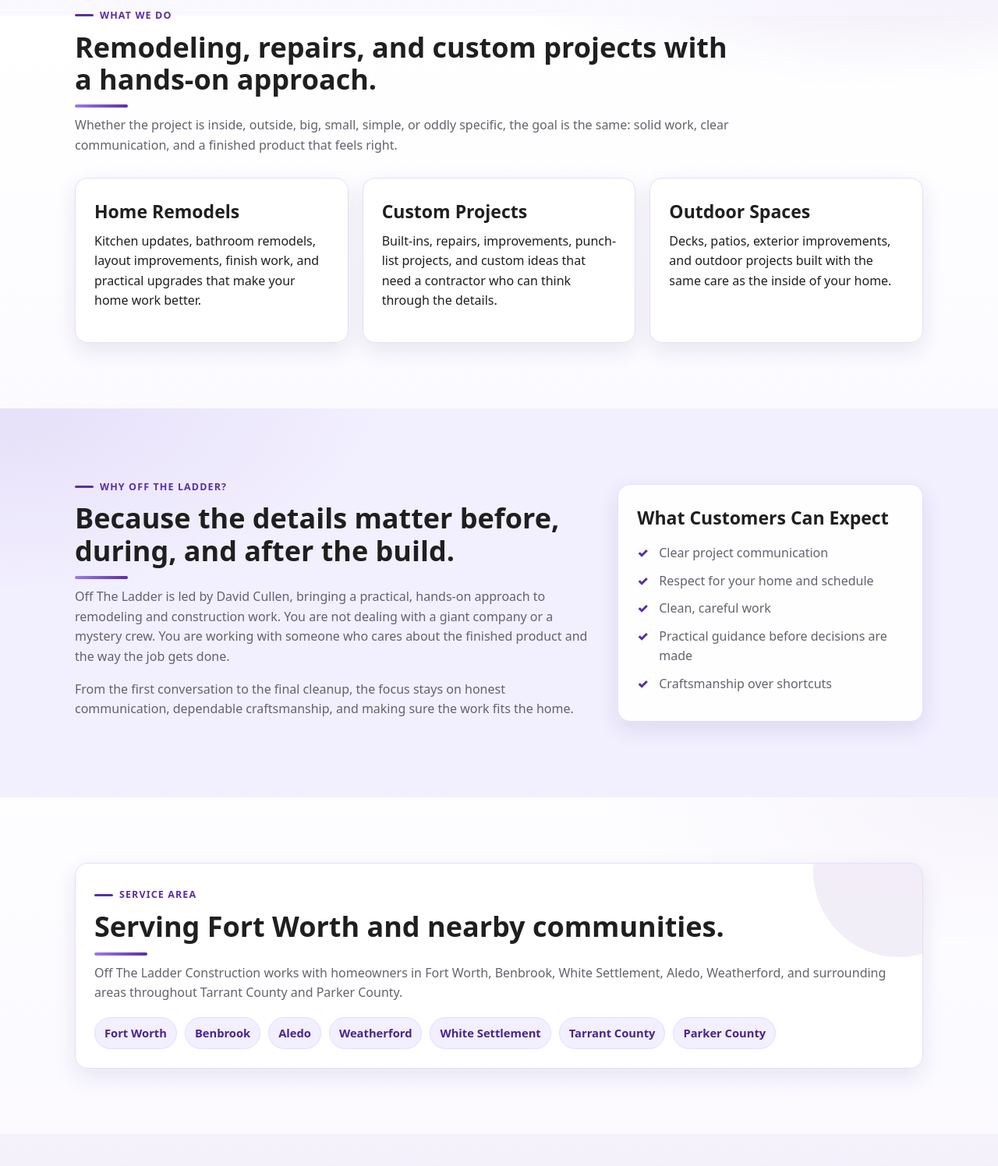
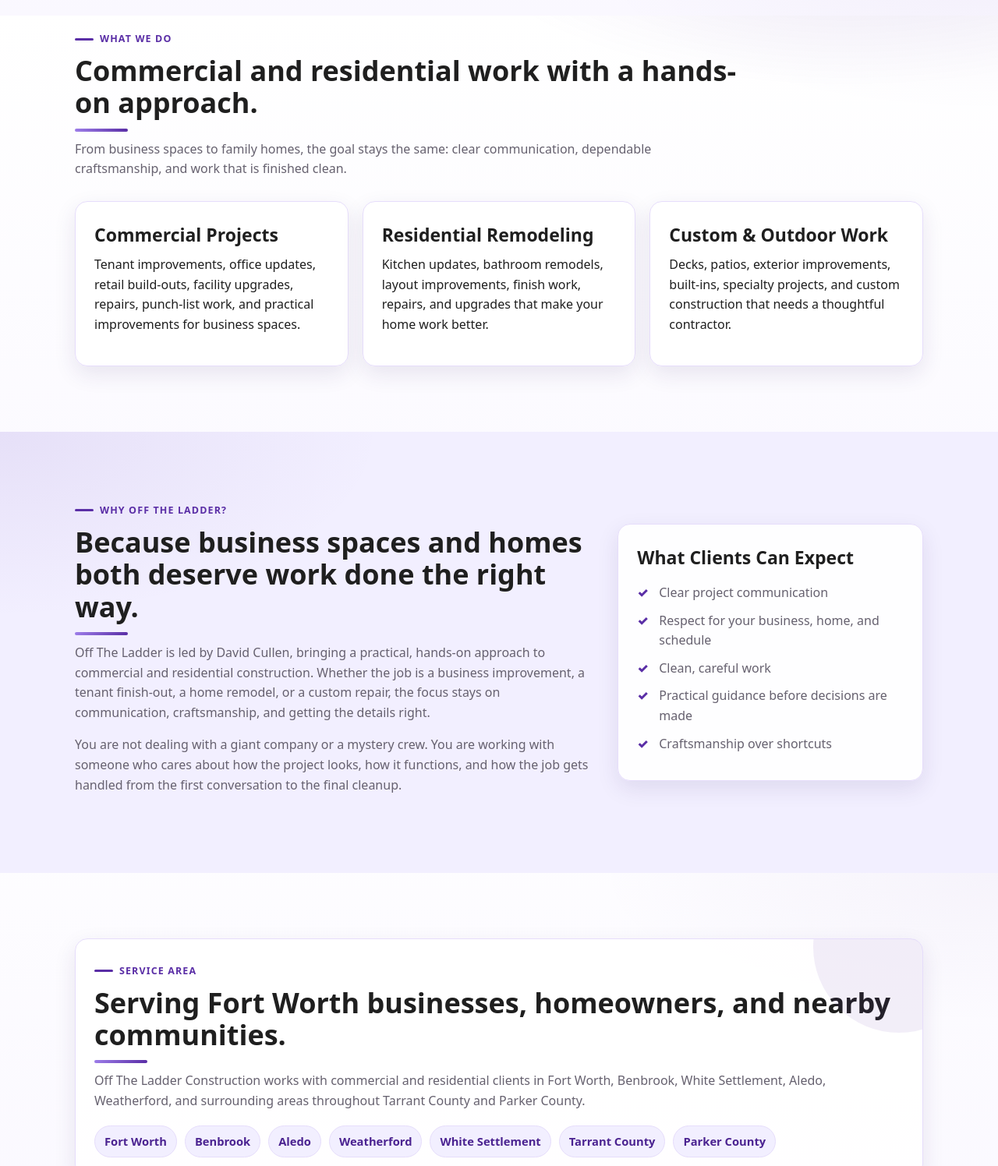
Before and after one commit to sourbagelman/off-the-ladder-site, a plain HTML site: page index.html in a window 1280 px wide. Shown: the part 780-2276 px from the top of the page at 78% size. Drawn offline with Linux system fonts and the light colour scheme.

Commit message:
Update index.html for commercial and residential focus

```diff
--- a/index.html
+++ b/index.html
@@ -4,12 +4,12 @@
   <meta charset="UTF-8" />
   <meta name="viewport" content="width=device-width, initial-scale=1" />
 
-  <title>Fort Worth Remodeling Contractor | Off The Ladder Construction</title>
-  <meta name="description" content="Off The Ladder Construction provides remodeling, renovations, outdoor projects, decks, patios, and custom construction services in Fort Worth and surrounding communities." />
+  <title>Commercial & Residential Contractor | Fort Worth | Off The Ladder</title>
+  <meta name="description" content="Off The Ladder Construction provides commercial renovations, tenant improvements, facility upgrades, residential remodeling, repairs, and custom construction throughout Fort Worth and surrounding communities." />
   <link rel="canonical" href="https://www.otldfw.com/" />
 
-  <meta property="og:title" content="Fort Worth Remodeling Contractor | Off The Ladder Construction" />
-  <meta property="og:description" content="Remodels, renovations, outdoor projects, and custom construction work in Fort Worth and surrounding communities." />
+  <meta property="og:title" content="Commercial & Residential Contractor | Off The Ladder Construction" />
+  <meta property="og:description" content="Commercial renovations, tenant improvements, facility upgrades, residential remodeling, repairs, and custom construction in Fort Worth and surrounding communities." />
   <meta property="og:type" content="website" />
   <meta property="og:url" content="https://www.otldfw.com/" />
   <meta property="og:image" content="https://www.otldfw.com/images/otl-logo.jpg" />
@@ -38,7 +38,17 @@
       "Tarrant County TX",
       "Parker County TX"
     ],
-    "description": "Off The Ladder Construction provides remodeling, renovations, outdoor projects, decks, patios, and custom construction services in Fort Worth and surrounding communities."
+    "serviceType": [
+      "Commercial renovation",
+      "Tenant improvement",
+      "Commercial build-out",
+      "Facility improvement",
+      "Residential remodeling",
+      "Home repair",
+      "Outdoor construction",
+      "Custom construction"
+    ],
+    "description": "Off The Ladder Construction provides commercial renovations, tenant improvements, facility upgrades, residential remodeling, repairs, and custom construction throughout Fort Worth and surrounding communities."
   }
   </script>
 </head>
@@ -62,14 +72,14 @@
 
   <main>
 
-    <!-- HERO -->
     <section class="full-section hero">
       <div class="container hero__content reveal">
-        <p class="eyebrow">Fort Worth Remodeling & Custom Construction</p>
-        <h1>Built Right. Finished Clean. Done With Care.</h1>
+        <p class="eyebrow">Commercial & Residential Construction</p>
+        <h1>Built Right. Finished Clean. Ready for What’s Next.</h1>
         <p class="muted hero__sub">
-          Off The Ladder Construction helps homeowners improve their spaces with remodels,
-          repairs, outdoor projects, and custom work across Fort Worth and surrounding communities.
+          Off The Ladder Construction helps businesses and homeowners improve their spaces
+          with commercial renovations, tenant improvements, residential remodeling, repairs,
+          outdoor projects, and custom construction across Fort Worth and surrounding communities.
         </p>
 
         <div class="hero__cta">
@@ -79,69 +89,69 @@
       </div>
     </section>
 
-    <!-- SERVICES -->
     <section class="full-section">
       <div class="container">
         <div class="section-heading reveal">
           <p class="eyebrow">What We Do</p>
-          <h2>Remodeling, repairs, and custom projects with a hands-on approach.</h2>
+          <h2>Commercial and residential work with a hands-on approach.</h2>
           <p class="muted">
-            Whether the project is inside, outside, big, small, simple, or oddly specific,
-            the goal is the same: solid work, clear communication, and a finished product that feels right.
+            From business spaces to family homes, the goal stays the same:
+            clear communication, dependable craftsmanship, and work that is finished clean.
           </p>
         </div>
 
         <div class="feature-grid">
           <div class="panel reveal">
-            <h3>Home Remodels</h3>
+            <h3>Commercial Projects</h3>
             <p>
-              Kitchen updates, bathroom remodels, layout improvements, finish work,
-              and practical upgrades that make your home work better.
+              Tenant improvements, office updates, retail build-outs, facility upgrades,
+              repairs, punch-list work, and practical improvements for business spaces.
             </p>
           </div>
 
           <div class="panel reveal">
-            <h3>Custom Projects</h3>
+            <h3>Residential Remodeling</h3>
             <p>
-              Built-ins, repairs, improvements, punch-list projects, and custom ideas
-              that need a contractor who can think through the details.
+              Kitchen updates, bathroom remodels, layout improvements, finish work,
+              repairs, and upgrades that make your home work better.
             </p>
           </div>
 
           <div class="panel reveal">
-            <h3>Outdoor Spaces</h3>
+            <h3>Custom & Outdoor Work</h3>
             <p>
-              Decks, patios, exterior improvements, and outdoor projects built with the
-              same care as the inside of your home.
+              Decks, patios, exterior improvements, built-ins, specialty projects,
+              and custom construction that needs a thoughtful contractor.
             </p>
           </div>
         </div>
       </div>
     </section>
 
-    <!-- WHY OTL -->
     <section class="full-section alt">
       <div class="container">
         <div class="split-grid">
           <div class="reveal">
             <p class="eyebrow">Why Off The Ladder?</p>
-            <h2>Because the details matter before, during, and after the build.</h2>
+            <h2>Because business spaces and homes both deserve work done the right way.</h2>
             <p class="muted">
-              Off The Ladder is led by David Cullen, bringing a practical, hands-on approach to
-              remodeling and construction work. You are not dealing with a giant company or a mystery crew.
-              You are working with someone who cares about the finished product and the way the job gets done.
+              Off The Ladder is led by David Cullen, bringing a practical, hands-on approach
+              to commercial and residential construction. Whether the job is a business improvement,
+              a tenant finish-out, a home remodel, or a custom repair, the focus stays on communication,
+              craftsmanship, and getting the details right.
             </p>
             <p class="muted">
-              From the first conversation to the final cleanup, the focus stays on honest communication,
-              dependable craftsmanship, and making sure the work fits the home.
+              You are not dealing with a giant company or a mystery crew. You are working with someone
+              who cares about how the project looks, how it functions, and how the job gets handled
+              from the first conversation to the final cleanup.
             </p>
           </div>
 
           <div class="trust-card reveal">
-            <h3>What Customers Can Expect</h3>
+            <h3>What Clients Can Expect</h3>
             <ul class="check-list">
               <li>Clear project communication</li>
-              <li>Respect for your home and schedule</li>
+              <li>Respect for your business, home, and schedule</li>
               <li>Clean, careful work</li>
               <li>Practical guidance before decisions are made</li>
               <li>Craftsmanship over shortcuts</li>
@@ -151,16 +161,15 @@
       </div>
     </section>
 
-    <!-- SERVICE AREA -->
     <section class="full-section">
       <div class="container">
         <div class="card service-area-card reveal">
           <p class="eyebrow">Service Area</p>
-          <h2>Serving Fort Worth and nearby communities.</h2>
+          <h2>Serving Fort Worth businesses, homeowners, and nearby communities.</h2>
           <p class="muted">
-            Off The Ladder Construction works with homeowners in Fort Worth, Benbrook,
-            White Settlement, Aledo, Weatherford, and surrounding areas throughout Tarrant
-            County and Parker County.
+            Off The Ladder Construction works with commercial and residential clients in
+            Fort Worth, Benbrook, White Settlement, Aledo, Weatherford, and surrounding areas
+            throughout Tarrant County and Parker County.
           </p>
           <div class="area-list" aria-label="Service areas">
             <span>Fort Worth</span>
@@ -175,14 +184,14 @@
       </div>
     </section>
 
-    <!-- CTA -->
     <section class="full-section cta-section">
       <div class="container reveal">
         <div class="cta-card">
           <p class="eyebrow">Ready to Talk?</p>
-          <h2>Tell Dave what you’re building, fixing, or dreaming up.</h2>
+          <h2>Tell Dave what you need built, improved, repaired, or remodeled.</h2>
           <p class="muted">
-            Send a few details about your project and Off The Ladder will follow up to talk through the next steps.
+            Send a few details about your commercial or residential project and Off The Ladder
+            will follow up to talk through the next steps.
           </p>
           <div class="hero__cta">
             <a class="btn btn-lg" href="contact.html">Start a Project</a>
@@ -233,7 +242,6 @@
   </footer>
 
   <script>
-    // Reveal-on-scroll
     (function(){
       var els = document.querySelectorAll('.reveal');
       if (!('IntersectionObserver' in window) || !els.length) {
@@ -253,7 +261,6 @@
       els.forEach(function(e){ io.observe(e); });
     })();
 
-    // Footer year
     (function(){
       var y = document.getElementById('otlYear');
       if (y) y.textContent = new Date().getFullYear();
```
